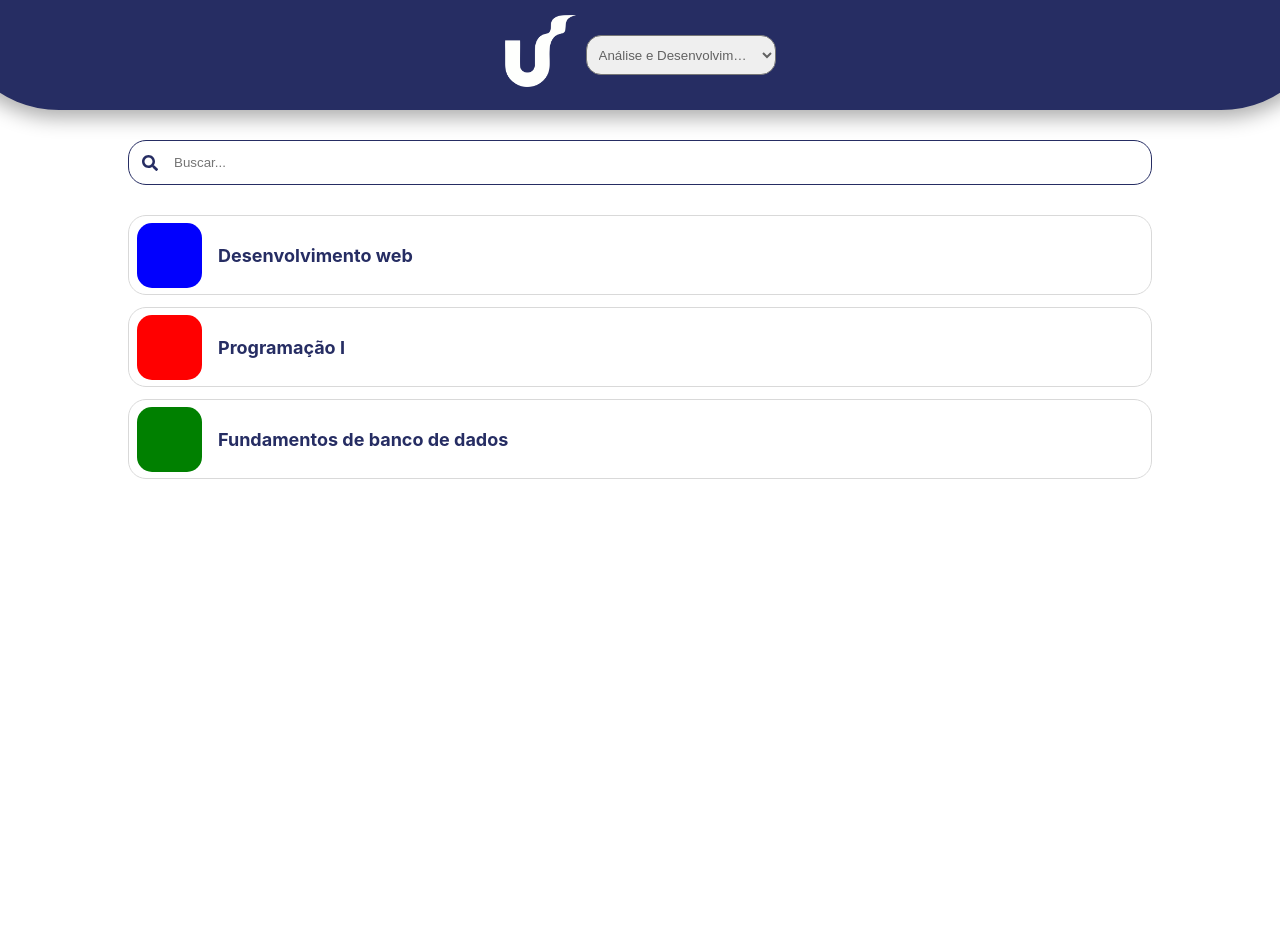
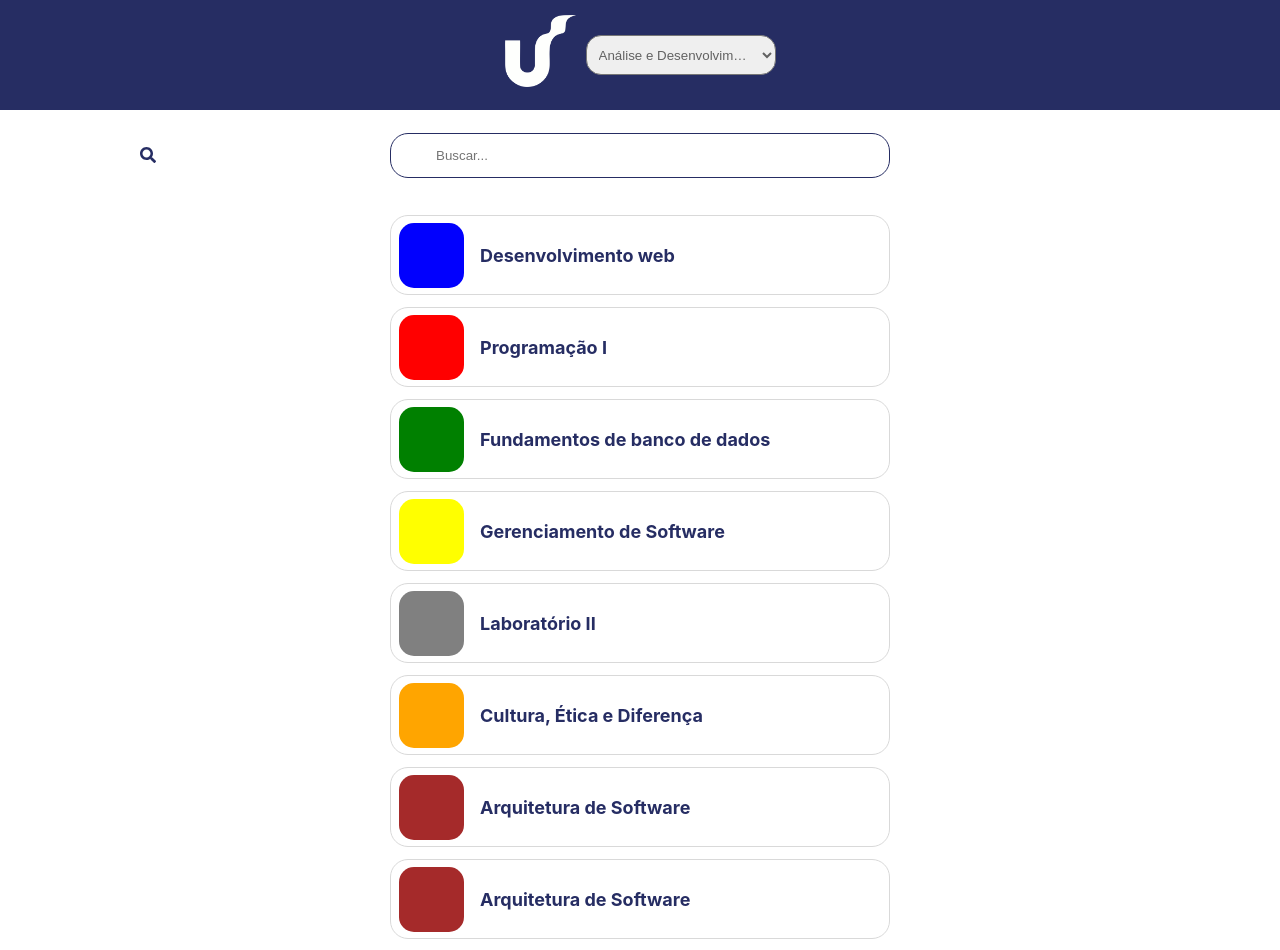
Before and after one commit to bBraian/unisinos-groups, a React (Create React App) app: page / in a window 1280 px wide. Shown: the top 950 px of the page. Before the commit the page ends 800 px from the top, so only its background shows below. Built offline with nearby package versions, Linux system fonts and the light colour scheme.

Commit message:
updating

```diff
--- a/src/components/Body/styles.css
+++ b/src/components/Body/styles.css
@@ -8,10 +8,17 @@
     flex-direction: column;
 }
 
+
 .input-styled {
-    position: relative;
-    width: 80%;
-    margin-bottom: 30px;
+    position: fixed;
+    width: 100%;
+    top: 110px;
+    display: flex;
+    justify-content: center;
+    align-items: center;
+    z-index: 9;
+    height: 90px;
+    background-color: white;
 }
 
 .icon {
@@ -21,13 +28,14 @@
     position: absolute;
     box-sizing:border-box;
     top:50%;
-    left:2px;
+    left:10%;
     transform: translateY(-50%);
     color: #262D63;
 }
 
 .search-input {
-    width: 100%;
+    width: 80%;
+    max-width: 500px;
     height: 45px;
     border-radius: 18px;
     border: 1px solid #262D63;
@@ -35,7 +43,11 @@
 }
 
 .group-list {
+    max-width: 500px;
     width: 80%;
     min-height: 500px;
     overflow-y: scroll;
+    z-index: 1;
+    margin-top: 75px;
+    position: relative;
 }
--- a/src/components/Header/styles.css
+++ b/src/components/Header/styles.css
@@ -2,7 +2,9 @@
    width: 100%;
    display: flex;
    justify-content: center;
-   margin-bottom: 110px;
+   height: 110px;
+   z-index: 9;
+   background-color: white;
 }
 
 .background {
@@ -11,8 +13,9 @@
     height: 110px;
     overflow: hidden;
     position: fixed;
-    border-radius: 0 0 140px 140px;
-    box-shadow: 0px 2px 20px 6px #ADADAD;
+    /* border-radius: 0 0 100px 100px; */
+    z-index: 9;
+    /* box-shadow: 0px 2px 20px 6px #ADADAD; */
 }
 
 .header-align {
--- a/src/data/groups.js
+++ b/src/data/groups.js
@@ -2,4 +2,12 @@ export const grupos = [
     { text: 'Desenvolvimento web', color: '#0100FE', url: 'https://chat.whatsapp.com/LNnQkygixWMCGU97cAZdVL' },
     { text: 'Programação I', color: 'red', url: true },
     { text: 'Fundamentos de banco de dados', color: 'green', url: true },
+    { text: 'Gerenciamento de Software', color: 'yellow', url: true },
+    { text: 'Laboratório II', color: 'gray', url: true },
+    { text: 'Cultura, Ética e Diferença', color: 'orange', url: true },
+    { text: 'Arquitetura de Software', color: 'brown', url: true },
+    { text: 'Arquitetura de Software', color: 'brown', url: true },
+    { text: 'Arquitetura de Software', color: 'brown', url: true },
+    { text: 'Arquitetura de Software', color: 'brown', url: true },
+    { text: 'Arquitetura de Software', color: 'brown', url: true },
 ]
```
Also changed, not shown: src/components/Body/index.js (indentation only).
